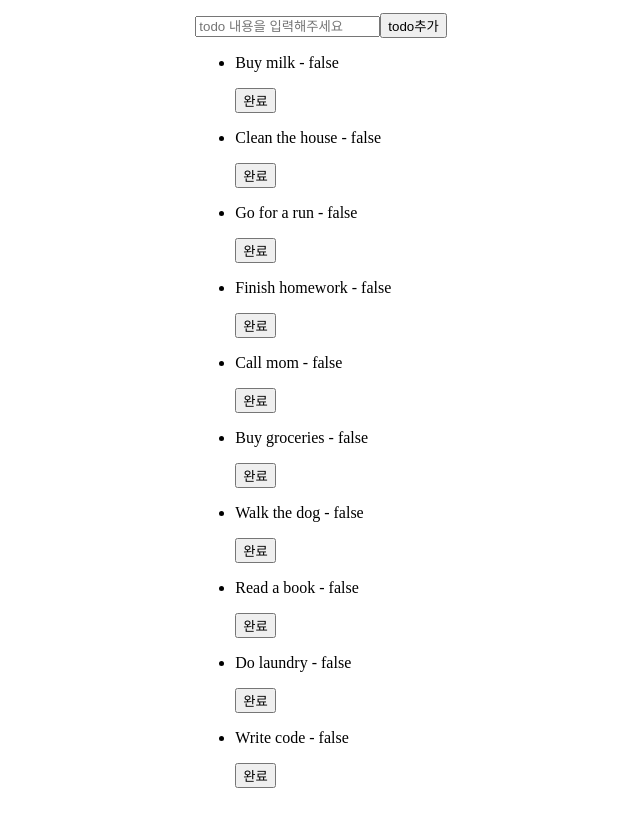
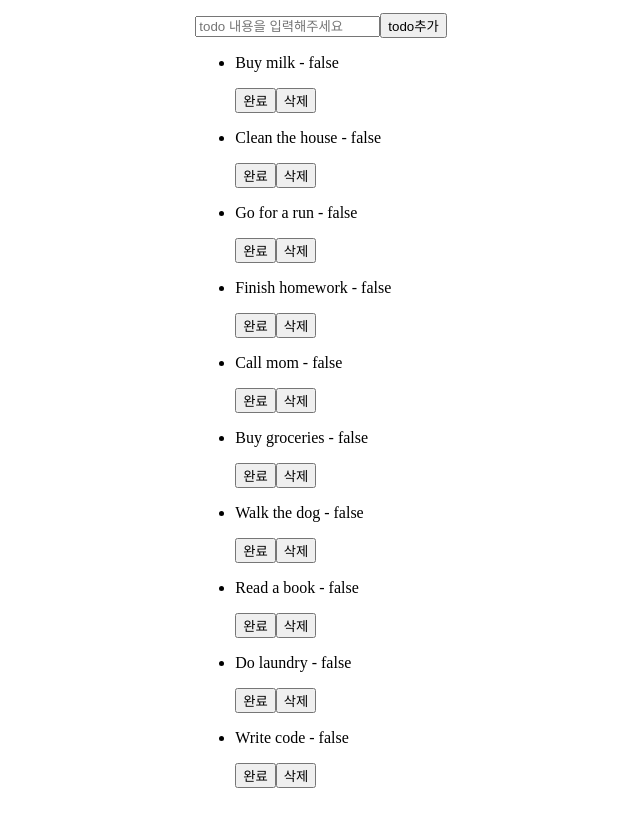
Before and after one commit to ekyeon715/react-basic-todo, a React (Vite) app: page / in a window 1280 px wide. Shown: the whole page, without its empty margins (319-959 px from the left). Built offline with nearby package versions, Linux system fonts and the light colour scheme.

Commit message:
feat: 삭제기능추가

```diff
--- a/components/TodoList.jsx
+++ b/components/TodoList.jsx
@@ -49,6 +49,17 @@
     setTodos(updateTodos);
   };
 
+  const handleDelete = (id) => {
+    const deletedtodos = todos.filter((todo) => {
+      if (todo.id === id) {
+        return false;
+      } else {
+        return true;
+      }
+    });
+    setTodos(deletedtodos);
+  };
+
   return (
     <div>
       <form onSubmit={handleSubmit}>
@@ -67,6 +78,7 @@
               {todo.text} - {String(todo.completed)}
             </p>
             <button onClick={() => handleUpdate(todo.id)}>완료</button>
+            <button onClick={() => handleDelete(todo.id)}>삭제</button>
           </li>
         ))}
       </ul>
```
